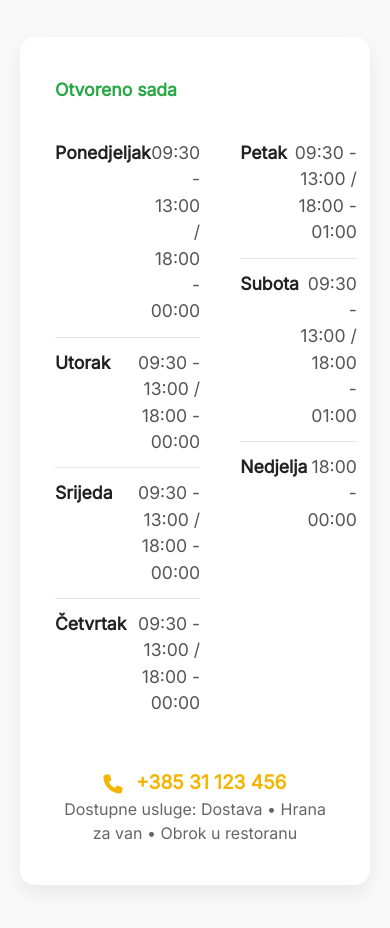
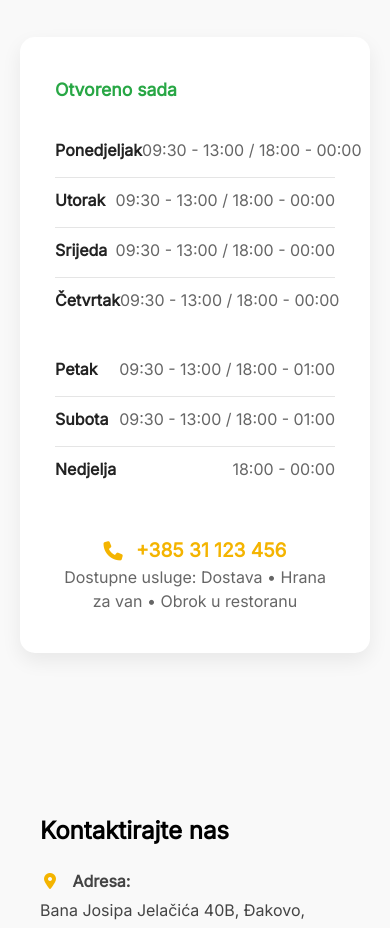
Before and after one commit to Martin2005F/Krki-stranica, a plain HTML site: page index.html in a window 390 px wide. Shown: the part 4107-5035 px from the top of the page. Drawn offline with Linux system fonts and the light colour scheme.

Commit message:
Update style.css

```diff
--- a/style.css
+++ b/style.css
@@ -659,3 +659,33 @@ footer a:hover {
     font-size: 1rem;
   }
 }
+
+
+@media (max-width: 768px) {
+  /* Radno vrijeme - kolone jedna ispod druge */
+  .hours-grid {
+    flex-direction: column;
+    gap: 20px;
+  }
+
+  .hours-column {
+    flex: 1 1 100%;
+  }
+
+  .hours-day {
+    font-size: 1rem;
+    padding: 10px 0;
+  }
+
+  .day-name, .day-hours {
+    flex: none;
+    display: block;
+    text-align: left;
+    margin-bottom: 5px;
+  }
+
+  .day-hours {
+    color: var(--text-muted);
+    font-weight: 500;
+  }
+}
```
